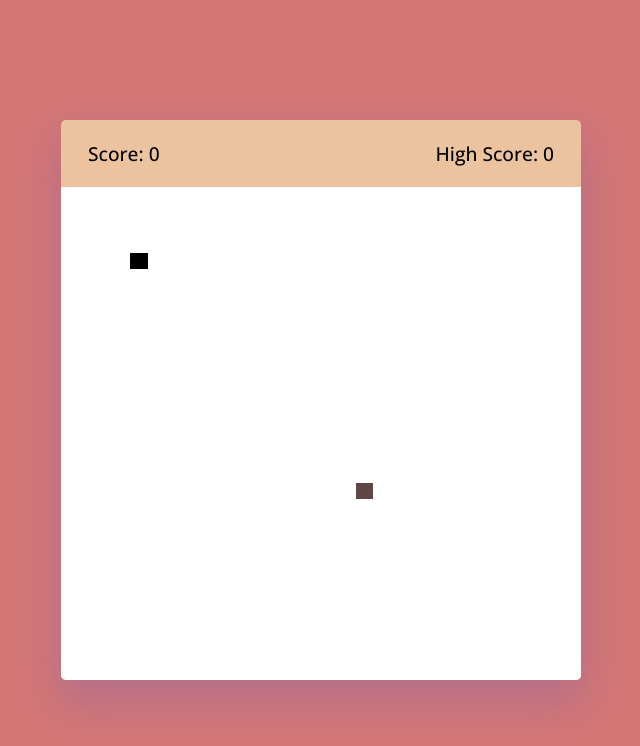
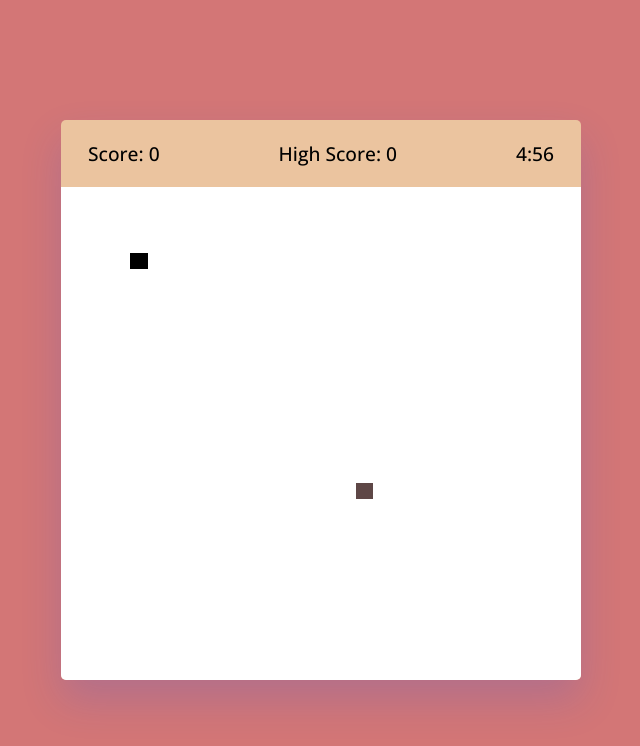
Before and after one commit to zrogerye/PomodoroTimerExtensionSite, a plain HTML site: page index.html in a window 1280 px wide. Shown: the whole page, without its empty margins (319-959 px from the left). Drawn offline with nearby package versions, Linux system fonts and the light colour scheme.

Commit message:
trying to add timer

```diff
--- a/index.html
+++ b/index.html
@@ -7,20 +7,37 @@
     <link rel="stylesheet" href="style.css">
     <meta name="viewport" content="width=device-width, initial-scale=1.0">
     <link rel="stylesheet" href="https://cdnjs.cloudflare.com/ajax/libs/font-awesome/6.3.0/css/all.min.css">
-    <script src="script.js" defer></script>
     <script>
-      function waitFiveSec() {
-        setTimeout(function() {
-          window.close();
-        }, 100000); // 5000 milliseconds = 5 seconds
+      function waitFiveMinutes() {
+        var minutes = 5;
+        var seconds = 0;
+        var timer = document.querySelector(".timer");
+
+        var countdown = setInterval(function() {
+          if (seconds < 10) {
+            timer.textContent = `${minutes}:0${seconds}`;
+          } else {
+            timer.textContent = `${minutes}:${seconds}`;
+          }
+          if (minutes === 0 && seconds === 0) {
+            clearInterval(countdown);
+            window.close();
+          } else if (seconds === 0) {
+            minutes--;
+            seconds = 59;
+          } else {
+            seconds--;
+          }
+        }, 1000);
       }
     </script>
   </head>
-  <body onload="waitFiveSec()">
+  <body onload="waitFiveMinutes()">
     <div class="wrapper">
       <div class="game-details">
         <span class="score">Score: 0</span>
         <span class="high-score">High Score: 0</span>
+        <span class="timer">5:00</span>
       </div>
       <div class="play-board"></div>
       <div class="controls">
@@ -30,5 +47,6 @@
         <i data-key="ArrowDown" class="fa-solid fa-arrow-down-long"></i>
       </div>
     </div>
+    <script src="script.js" defer></script>
   </body>
 </html>
```
